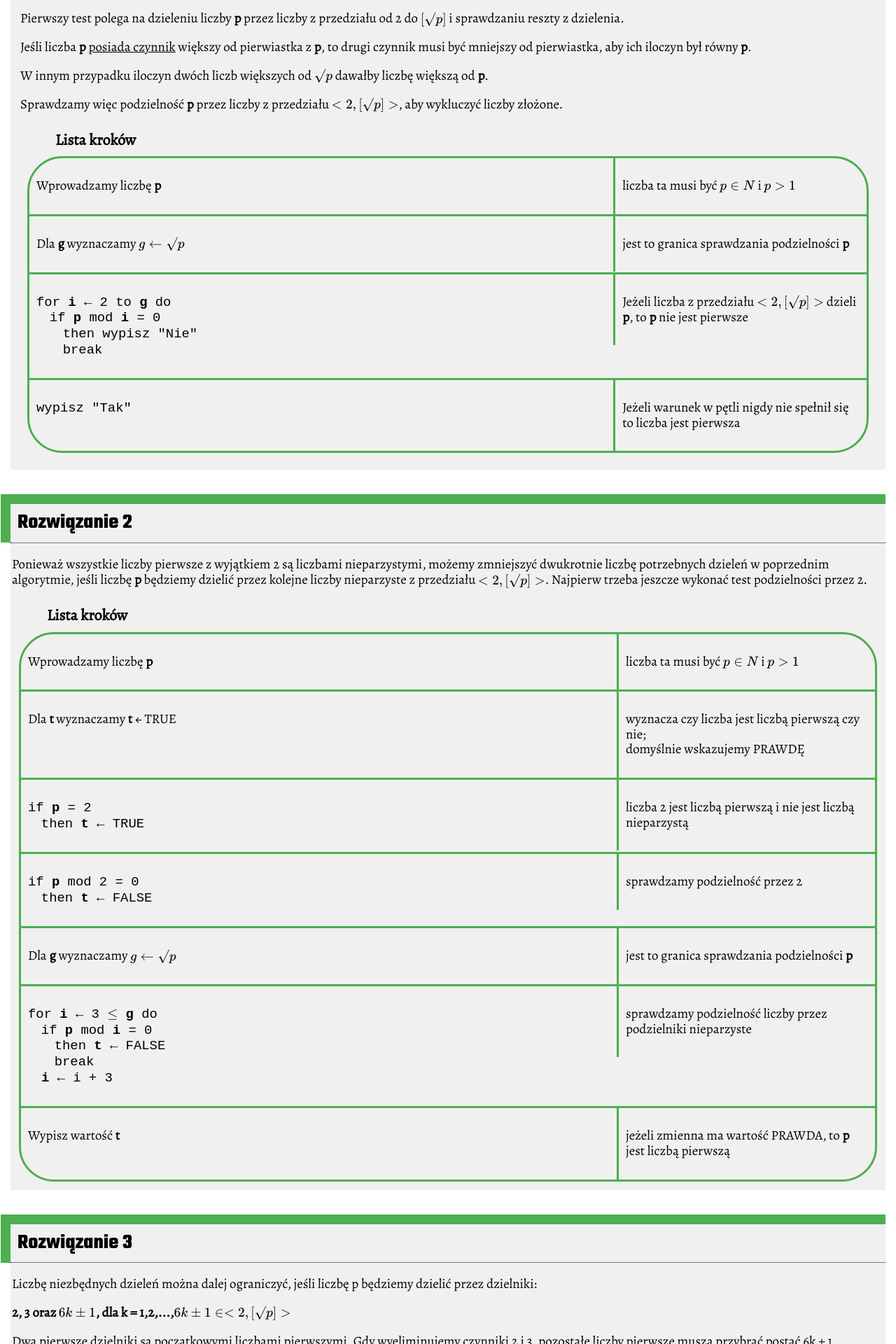
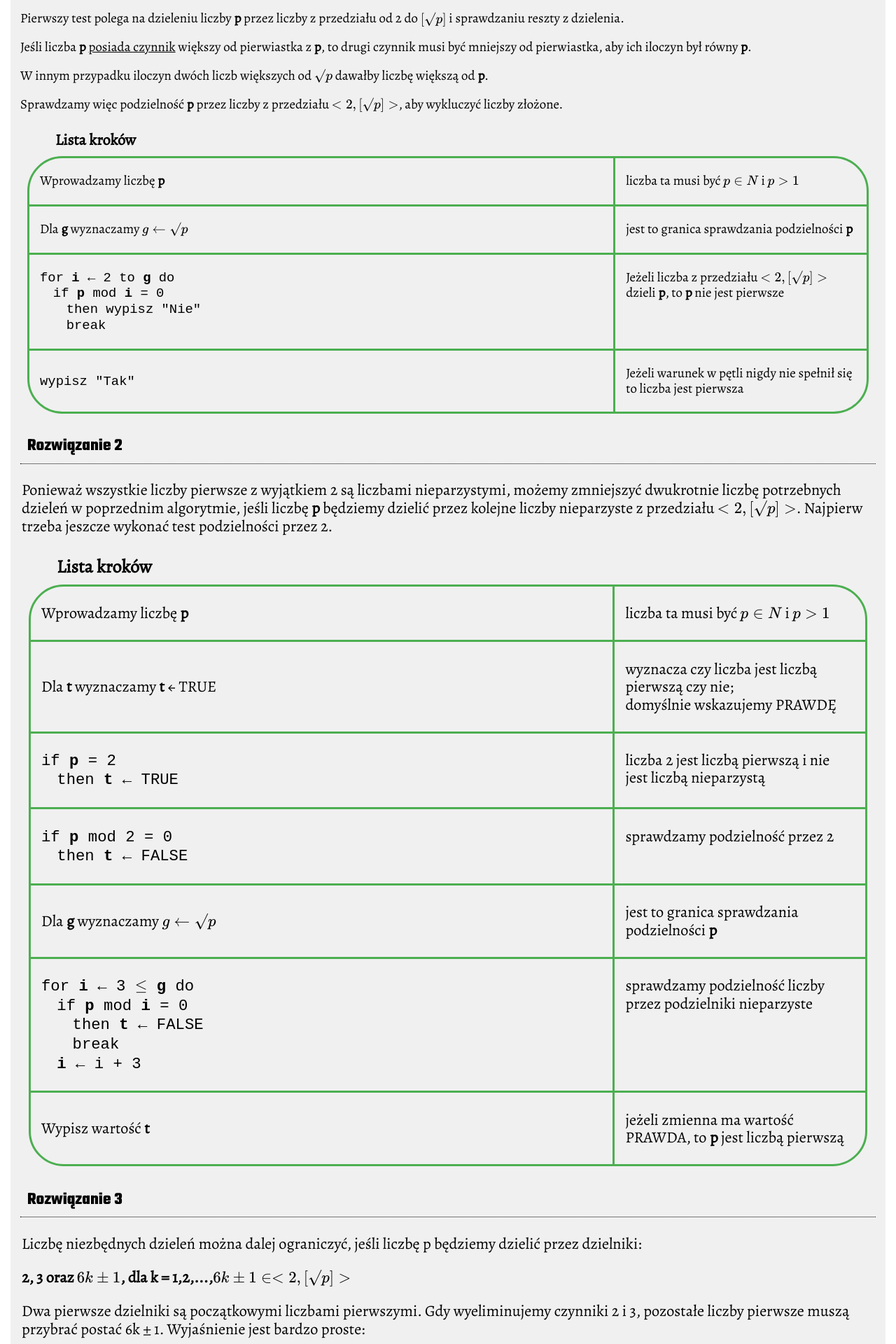
Before and after one commit to mgorzanski/liczby-pierwsze, a Jekyll site: the page built from algorytmy-naiwne.html, in a window 1280 px wide. Shown: the part 440-2360 px from the top of the page at 70% size. Built offline with Jekyll 4.4.1, drawn with Linux system fonts in a browser that asks for light colours; some web fonts are replaced; formulas are drawn with MathJax 3; a script that is not in the unit is left out.

Commit message:
update step by step guides

```diff
--- a/_sass/index.scss
+++ b/_sass/index.scss
@@ -185,7 +185,6 @@
 
 .step-by-step-guide {
     overflow: hidden;
-    border-radius:50px;
 }
 
 .step-by-step-guide__name {
@@ -204,6 +203,7 @@
 .step-by-step-guide__item {
     border-bottom:3px solid $primary-bg;
     overflow: hidden;
+    display:flex;
 }
 
 .step-by-step-guide__item:last-child {
@@ -213,6 +213,7 @@
 .step-by-step-guide__text {
     float:left;
     width:calc(70% - 3px);
+    align-self: center;
 }
 
 .step-by-step-guide__explanation {
@@ -222,7 +223,7 @@
 }
 
 .step-by-step-guide__text p, .step-by-step-guide__explanation p {
-    padding:10px;
+    padding:3px 15px 3px 15px;
 }
 
 .header__hamburger-toggle {
--- a/algorytmy-naiwne.html
+++ b/algorytmy-naiwne.html
@@ -60,8 +60,6 @@
                             </li>
                         </ul>
                     </div>
-                </div>
-            </article>
                 </div>
             </article>
 
@@ -230,7 +228,7 @@
                             <li class="step-by-step-guide__item">
                                 <div class="step-by-step-guide__text">
                                     <p><code>
-                                &emsp;else
+                                        &emsp;else<br>
                                         &emsp;&emsp;<strong>i</strong> &larr; i + 1;
                                     </code></p>
                                 </div>
@@ -250,6 +248,8 @@
                     </div>
                 </div>
             </article>
+        </div>
+    </article>
 </section>
 
 <nav class="table-of-contents">
--- a/assets/css/app.css
+++ b/assets/css/app.css
@@ -602,8 +602,7 @@
   padding: 16px; }
 
 .step-by-step-guide {
-  overflow: hidden;
-  border-radius: 50px; }
+  overflow: hidden; }
 
 .step-by-step-guide__name {
   margin: 0;
@@ -618,14 +617,19 @@
 
 .step-by-step-guide__item {
   border-bottom: 3px solid #4CAF50;
-  overflow: hidden; }
+  overflow: hidden;
+  display: -webkit-box;
+  display: -ms-flexbox;
+  display: flex; }
 
 .step-by-step-guide__item:last-child {
   border-bottom: 0; }
 
 .step-by-step-guide__text {
   float: left;
-  width: calc(70% - 3px); }
+  width: calc(70% - 3px);
+  -ms-flex-item-align: center;
+      align-self: center; }
 
 .step-by-step-guide__explanation {
   float: left;
@@ -633,7 +637,7 @@
   border-left: 3px solid #4CAF50; }
 
 .step-by-step-guide__text p, .step-by-step-guide__explanation p {
-  padding: 10px; }
+  padding: 3px 15px 3px 15px; }
 
 .header__hamburger-toggle {
   display: none; }
```
Also changed, not shown: 2 other files. Lines whose indentation alone changed are shown as unchanged.
